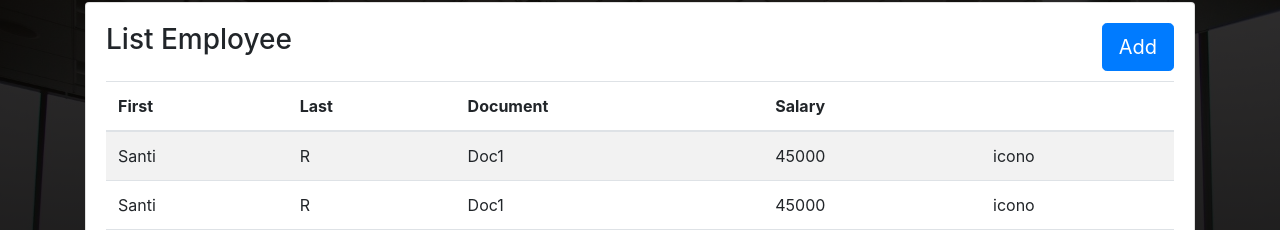
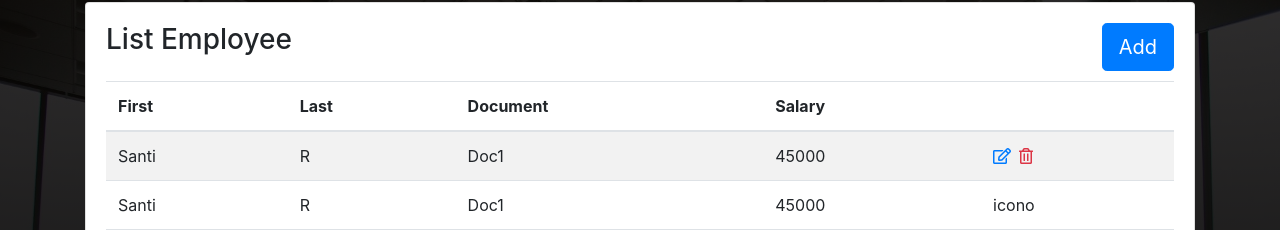
Before and after one commit to SantDani/angular-firebase, an Angular app: page / in a window 1280 px wide. Shown: the part 70-300 px from the top of the page. Built offline with nearby package versions, Linux system fonts and the light colour scheme.

Commit message:
add font-awesome and icons

```diff
--- a/src/app/components/list-employee/list-employee.component.css
+++ b/src/app/components/list-employee/list-employee.component.css
@@ -0,0 +1,3 @@
+i{
+  cursor: pointer;
+}
--- a/src/app/components/list-employee/list-employee.component.html
+++ b/src/app/components/list-employee/list-employee.component.html
@@ -18,8 +18,12 @@
           <td scope="row">Santi</td>
           <td>R</td>
           <td>Doc1</td>
-          <td>45000</td>
-          <td>icono</td>
+          <td>45000 </td>
+          <td>
+            <i class="far fa-edit mr-2 text-primary"></i>
+            <i class="far fa-trash-alt text-danger"></i>
+
+          </td>
         </tr>
         <tr>
           <td scope="row">Santi</td>
--- a/src/index.html
+++ b/src/index.html
@@ -6,9 +6,10 @@
   <base href="/">
   <meta name="viewport" content="width=device-width, initial-scale=1">
   <link rel="icon" type="image/x-icon" href="favicon.ico">
-    <!--  Bootstrap-->
+  <!--  Bootstrap-->
   <link rel="stylesheet" href="https://stackpath.bootstrapcdn.com/bootstrap/4.4.1/css/bootstrap.min.css" integrity="sha384-Vkoo8x4CGsO3+Hhxv8T/Q5PaXtkKtu6ug5TOeNV6gBiFeWPGFN9MuhOf23Q9Ifjh" crossorigin="anonymous">
-
+  <!--  Font Awesome-->
+  <link rel="stylesheet" href="https://cdnjs.cloudflare.com/ajax/libs/font-awesome/5.15.3/css/all.min.css" integrity="sha512-iBBXm8fW90+nuLcSKlbmrPcLa0OT92xO1BIsZ+ywDWZCvqsWgccV3gFoRBv0z+8dLJgyAHIhR35VZc2oM/gI1w==" crossorigin="anonymous" referrerpolicy="no-referrer" />
 </head>
 <body>
   <app-root></app-root>
```
